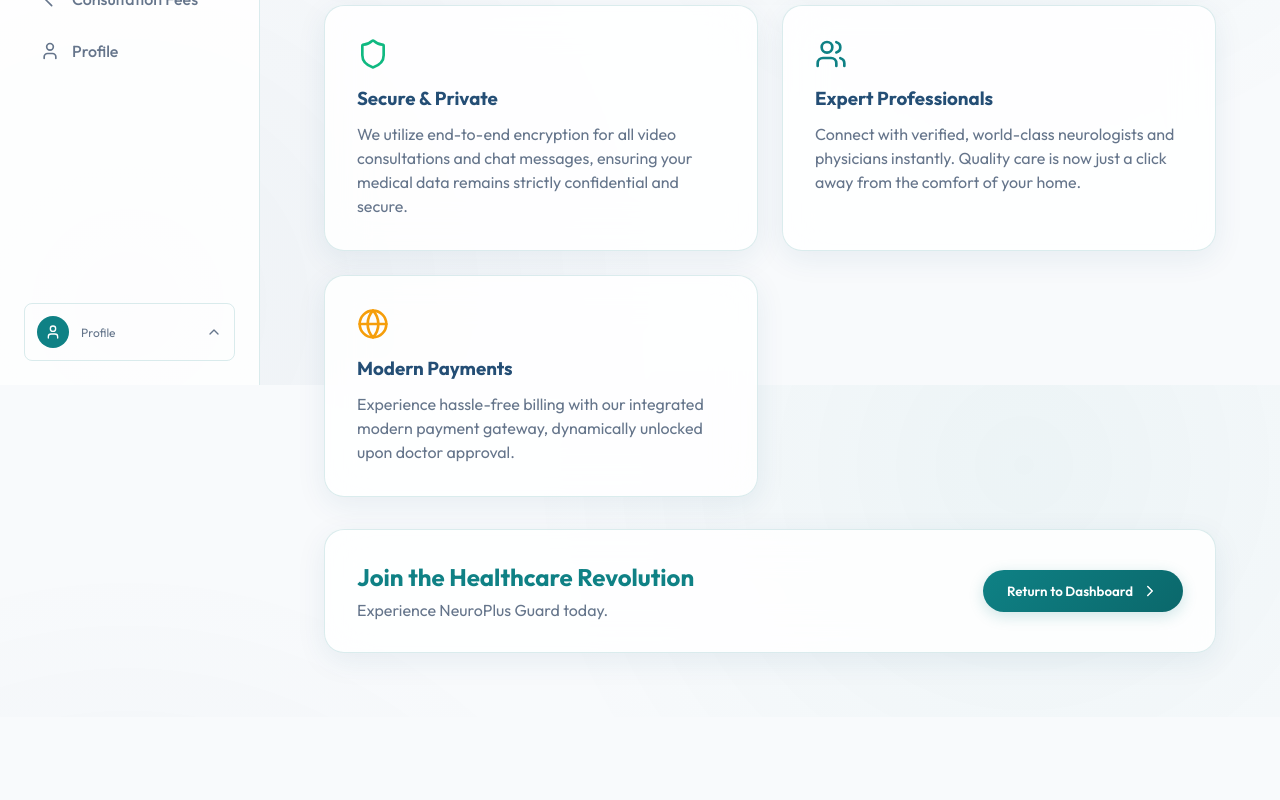
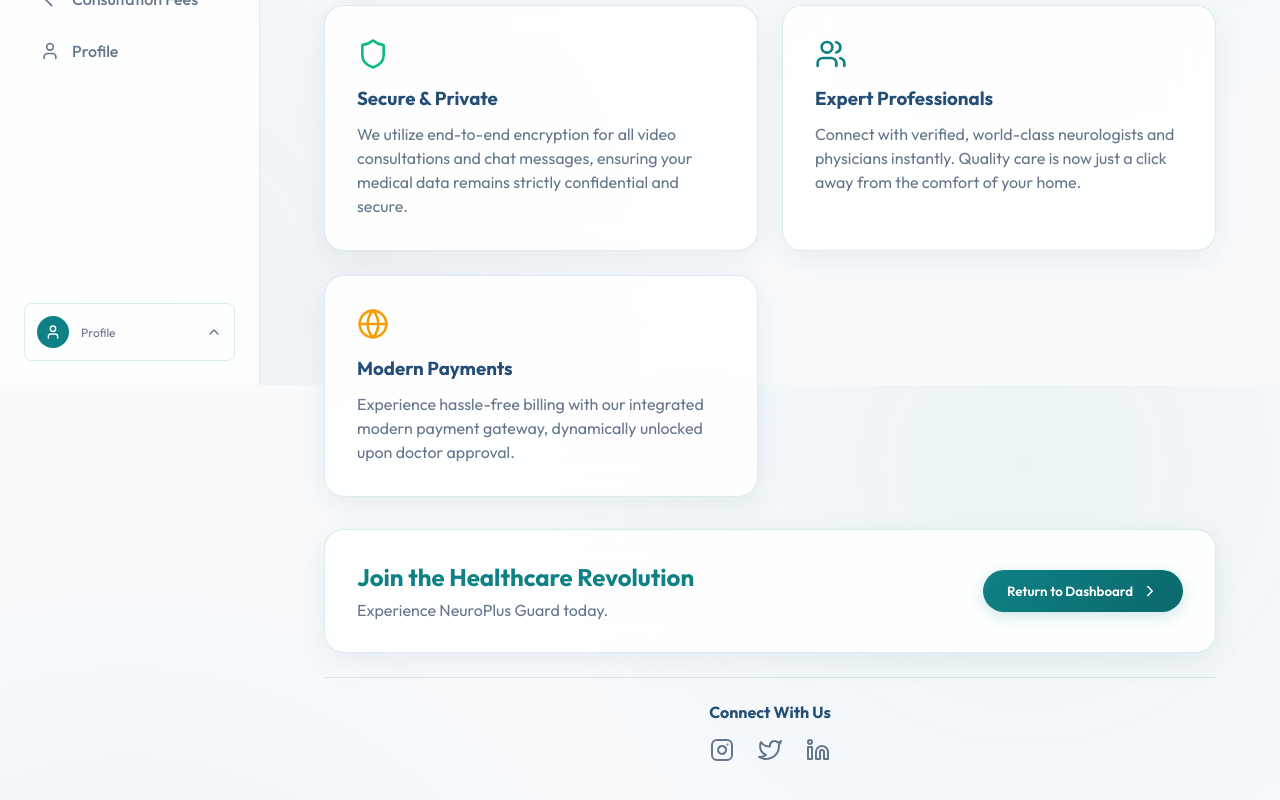
Before and after one commit to Srujan-Hannikeri/NeuroPlus-Guard, a React (Vite) app: page /about in a window 1280 px wide. Shown: the part 415-1215 px from the top of the page. Before the commit the page ends 1132 px from the top, so only its background shows below. Built offline with nearby package versions, Linux system fonts and the light colour scheme; no server answers.

Commit message:
Move social icons to About page footer and add real-time auto-refresh to dashboards

```diff
--- a/src/pages/About.jsx
+++ b/src/pages/About.jsx
@@ -39,7 +39,7 @@ const About = () => {
         </div>
       </div>
 
-      <div className="glass-panel" style={{ padding: '32px', display: 'flex', justifyContent: 'space-between', alignItems: 'center', flexWrap: 'wrap', gap: '16px' }}>
+      <div className="glass-panel" style={{ padding: '32px', display: 'flex', justifyContent: 'space-between', alignItems: 'center', flexWrap: 'wrap', gap: '16px', marginBottom: '24px' }}>
         <div>
           <h2 style={{ color: 'var(--primary)', marginBottom: '8px' }}>Join the Healthcare Revolution</h2>
           <p style={{ color: 'var(--text-muted)' }}>Experience NeuroPlus Guard today.</p>
@@ -48,6 +48,16 @@ const About = () => {
           Return to Dashboard <ChevronRight size={18} />
         </button>
       </div>
+
+      {/* Social Media Footer */}
+      <div style={{ textAlign: 'center', padding: '24px 0', borderTop: '1px solid var(--glass-border)', marginTop: '24px' }}>
+        <h4 style={{ color: 'var(--secondary)', marginBottom: '16px' }}>Connect With Us</h4>
+        <div style={{ display: 'flex', justifyContent: 'center', gap: '24px', color: 'var(--text-muted)' }}>
+          <a href="https://instagram.com" target="_blank" rel="noreferrer" style={{ color: 'inherit', transition: 'color 0.2s', display: 'flex' }} onMouseOver={e => e.currentTarget.style.color='#e1306c'} onMouseOut={e => e.currentTarget.style.color='inherit'}><svg xmlns="http://www.w3.org/2000/svg" width="24" height="24" viewBox="0 0 24 24" fill="none" stroke="currentColor" strokeWidth="2" strokeLinecap="round" strokeLinejoin="round"><rect x="2" y="2" width="20" height="20" rx="5" ry="5"></rect><path d="M16 11.37A4 4 0 1 1 12.63 8 4 4 0 0 1 16 11.37z"></path><line x1="17.5" y1="6.5" x2="17.51" y2="6.5"></line></svg></a>
+          <a href="https://twitter.com" target="_blank" rel="noreferrer" style={{ color: 'inherit', transition: 'color 0.2s', display: 'flex' }} onMouseOver={e => e.currentTarget.style.color='#1da1f2'} onMouseOut={e => e.currentTarget.style.color='inherit'}><svg xmlns="http://www.w3.org/2000/svg" width="24" height="24" viewBox="0 0 24 24" fill="none" stroke="currentColor" strokeWidth="2" strokeLinecap="round" strokeLinejoin="round"><path d="M23 3a10.9 10.9 0 0 1-3.14 1.53 4.48 4.48 0 0 0-7.86 3v1A10.66 10.66 0 0 1 3 4s-4 9 5 13a11.64 11.64 0 0 1-7 2c9 5 20 0 20-11.5a4.5 4.5 0 0 0-.08-.83A7.72 7.72 0 0 0 23 3z"></path></svg></a>
+          <a href="https://linkedin.com" target="_blank" rel="noreferrer" style={{ color: 'inherit', transition: 'color 0.2s', display: 'flex' }} onMouseOver={e => e.currentTarget.style.color='#0a66c2'} onMouseOut={e => e.currentTarget.style.color='inherit'}><svg xmlns="http://www.w3.org/2000/svg" width="24" height="24" viewBox="0 0 24 24" fill="none" stroke="currentColor" strokeWidth="2" strokeLinecap="round" strokeLinejoin="round"><path d="M16 8a6 6 0 0 1 6 6v7h-4v-7a2 2 0 0 0-2-2 2 2 0 0 0-2 2v7h-4v-7a6 6 0 0 1 6-6z"></path><rect x="2" y="9" width="4" height="12"></rect><circle cx="4" cy="4" r="2"></circle></svg></a>
+        </div>
+      </div>
     </div>
   );
 };
--- a/src/pages/DoctorDashboard.jsx
+++ b/src/pages/DoctorDashboard.jsx
@@ -30,7 +30,12 @@ const DoctorDashboard = () => {
         setLoading(false);
       }
     };
+
     fetchDashboardAndAppointments();
+
+    // Auto-refresh every 10 seconds to make the dashboard fully interactive
+    const interval = setInterval(fetchDashboardAndAppointments, 10000);
+    return () => clearInterval(interval);
   }, []);
 
   const openScheduleModal = (appt) => {
@@ -98,11 +103,6 @@ const DoctorDashboard = () => {
         </div>
         <div style={{ display: 'flex', alignItems: 'center', gap: '16px' }}>
           <a href="/about" onClick={(e) => { e.preventDefault(); navigate('/about'); }} style={{ color: 'var(--primary)', textDecoration: 'none', display: 'flex', alignItems: 'center', gap: '6px', fontWeight: '600' }}><Info size={18} /> About Us</a>
-          <div style={{ display: 'flex', gap: '12px', color: 'var(--text-muted)' }}>
-            <a href="https://instagram.com" target="_blank" rel="noreferrer" style={{ color: 'inherit', transition: 'color 0.2s', display: 'flex' }} onMouseOver={e => e.currentTarget.style.color='#e1306c'} onMouseOut={e => e.currentTarget.style.color='inherit'}><svg xmlns="http://www.w3.org/2000/svg" width="20" height="20" viewBox="0 0 24 24" fill="none" stroke="currentColor" strokeWidth="2" strokeLinecap="round" strokeLinejoin="round"><rect x="2" y="2" width="20" height="20" rx="5" ry="5"></rect><path d="M16 11.37A4 4 0 1 1 12.63 8 4 4 0 0 1 16 11.37z"></path><line x1="17.5" y1="6.5" x2="17.51" y2="6.5"></line></svg></a>
-            <a href="https://twitter.com" target="_blank" rel="noreferrer" style={{ color: 'inherit', transition: 'color 0.2s', display: 'flex' }} onMouseOver={e => e.currentTarget.style.color='#1da1f2'} onMouseOut={e => e.currentTarget.style.color='inherit'}><svg xmlns="http://www.w3.org/2000/svg" width="20" height="20" viewBox="0 0 24 24" fill="none" stroke="currentColor" strokeWidth="2" strokeLinecap="round" strokeLinejoin="round"><path d="M23 3a10.9 10.9 0 0 1-3.14 1.53 4.48 4.48 0 0 0-7.86 3v1A10.66 10.66 0 0 1 3 4s-4 9 5 13a11.64 11.64 0 0 1-7 2c9 5 20 0 20-11.5a4.5 4.5 0 0 0-.08-.83A7.72 7.72 0 0 0 23 3z"></path></svg></a>
-            <a href="https://linkedin.com" target="_blank" rel="noreferrer" style={{ color: 'inherit', transition: 'color 0.2s', display: 'flex' }} onMouseOver={e => e.currentTarget.style.color='#0a66c2'} onMouseOut={e => e.currentTarget.style.color='inherit'}><svg xmlns="http://www.w3.org/2000/svg" width="20" height="20" viewBox="0 0 24 24" fill="none" stroke="currentColor" strokeWidth="2" strokeLinecap="round" strokeLinejoin="round"><path d="M16 8a6 6 0 0 1 6 6v7h-4v-7a2 2 0 0 0-2-2 2 2 0 0 0-2 2v7h-4v-7a6 6 0 0 1 6-6z"></path><rect x="2" y="9" width="4" height="12"></rect><circle cx="4" cy="4" r="2"></circle></svg></a>
-          </div>
         </div>
       </nav>
 
--- a/src/pages/PatientDashboard.jsx
+++ b/src/pages/PatientDashboard.jsx
@@ -55,10 +55,18 @@ const PatientDashboard = () => {
       else setCurrentTimeOfDay('Night');
     };
 
-    fetchDoctors();
-    fetchPrescriptions();
-    fetchAppointments();
-    determineTimeOfDay();
+    const fetchAll = () => {
+      fetchDoctors();
+      fetchPrescriptions();
+      fetchAppointments();
+      determineTimeOfDay();
+    };
+
+    fetchAll();
+
+    // Auto-refresh every 10 seconds to make the patient dashboard fully interactive
+    const interval = setInterval(fetchAll, 10000);
+    return () => clearInterval(interval);
   }, []);
 
   // Helper to check if a dose is pending for the current time
@@ -151,11 +159,6 @@ const PatientDashboard = () => {
         </div>
         <div style={{ display: 'flex', alignItems: 'center', gap: '16px' }}>
           <a href="/about" onClick={(e) => { e.preventDefault(); navigate('/about'); }} style={{ color: 'var(--primary)', textDecoration: 'none', display: 'flex', alignItems: 'center', gap: '6px', fontWeight: '600' }}><Info size={18} /> About Us</a>
-          <div style={{ display: 'flex', gap: '12px', color: 'var(--text-muted)' }}>
-            <a href="https://instagram.com" target="_blank" rel="noreferrer" style={{ color: 'inherit', transition: 'color 0.2s', display: 'flex' }} onMouseOver={e => e.currentTarget.style.color='#e1306c'} onMouseOut={e => e.currentTarget.style.color='inherit'}><svg xmlns="http://www.w3.org/2000/svg" width="20" height="20" viewBox="0 0 24 24" fill="none" stroke="currentColor" strokeWidth="2" strokeLinecap="round" strokeLinejoin="round"><rect x="2" y="2" width="20" height="20" rx="5" ry="5"></rect><path d="M16 11.37A4 4 0 1 1 12.63 8 4 4 0 0 1 16 11.37z"></path><line x1="17.5" y1="6.5" x2="17.51" y2="6.5"></line></svg></a>
-            <a href="https://twitter.com" target="_blank" rel="noreferrer" style={{ color: 'inherit', transition: 'color 0.2s', display: 'flex' }} onMouseOver={e => e.currentTarget.style.color='#1da1f2'} onMouseOut={e => e.currentTarget.style.color='inherit'}><svg xmlns="http://www.w3.org/2000/svg" width="20" height="20" viewBox="0 0 24 24" fill="none" stroke="currentColor" strokeWidth="2" strokeLinecap="round" strokeLinejoin="round"><path d="M23 3a10.9 10.9 0 0 1-3.14 1.53 4.48 4.48 0 0 0-7.86 3v1A10.66 10.66 0 0 1 3 4s-4 9 5 13a11.64 11.64 0 0 1-7 2c9 5 20 0 20-11.5a4.5 4.5 0 0 0-.08-.83A7.72 7.72 0 0 0 23 3z"></path></svg></a>
-            <a href="https://linkedin.com" target="_blank" rel="noreferrer" style={{ color: 'inherit', transition: 'color 0.2s', display: 'flex' }} onMouseOver={e => e.currentTarget.style.color='#0a66c2'} onMouseOut={e => e.currentTarget.style.color='inherit'}><svg xmlns="http://www.w3.org/2000/svg" width="20" height="20" viewBox="0 0 24 24" fill="none" stroke="currentColor" strokeWidth="2" strokeLinecap="round" strokeLinejoin="round"><path d="M16 8a6 6 0 0 1 6 6v7h-4v-7a2 2 0 0 0-2-2 2 2 0 0 0-2 2v7h-4v-7a6 6 0 0 1 6-6z"></path><rect x="2" y="9" width="4" height="12"></rect><circle cx="4" cy="4" r="2"></circle></svg></a>
-          </div>
         </div>
       </nav>
 
```
